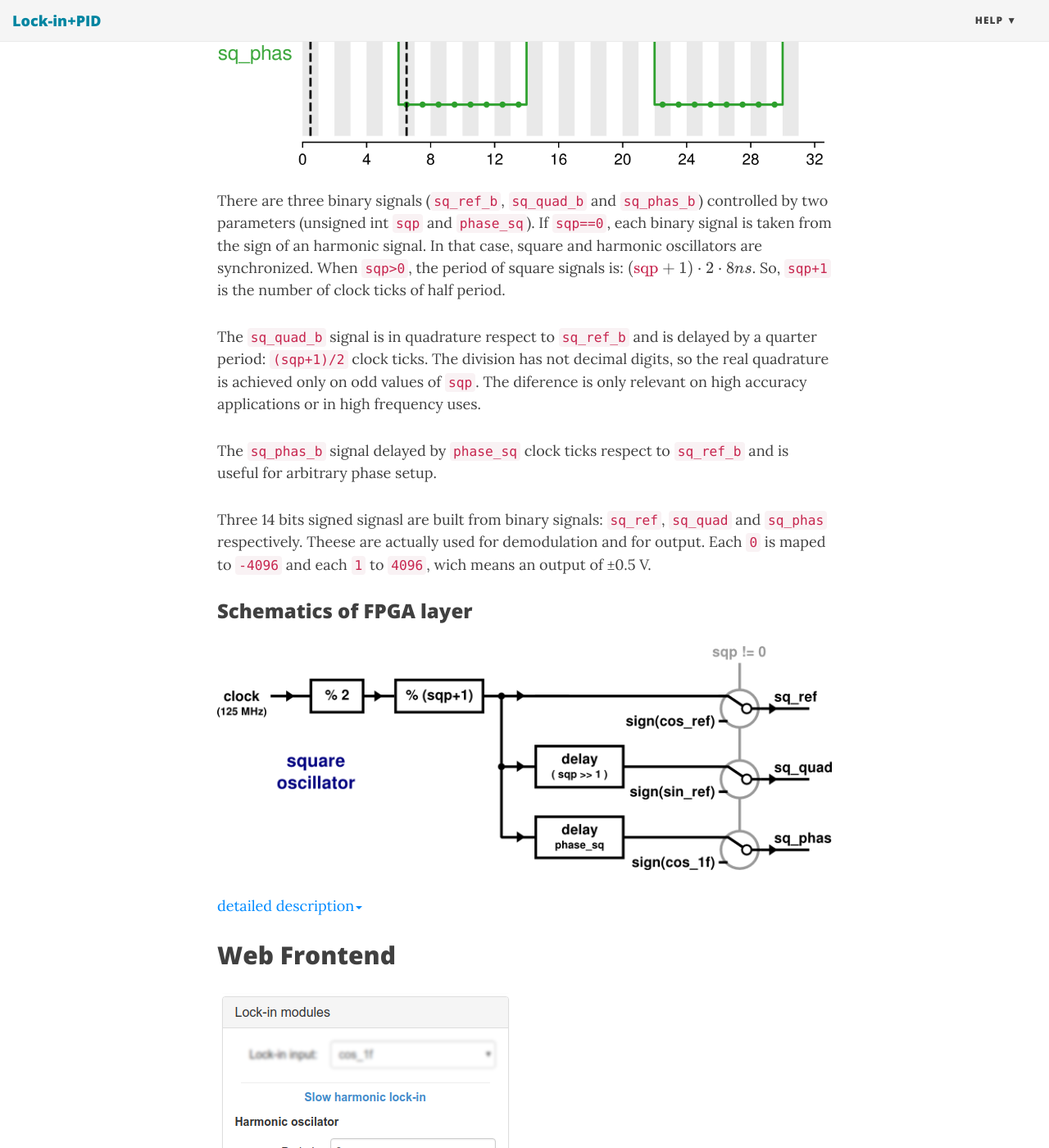
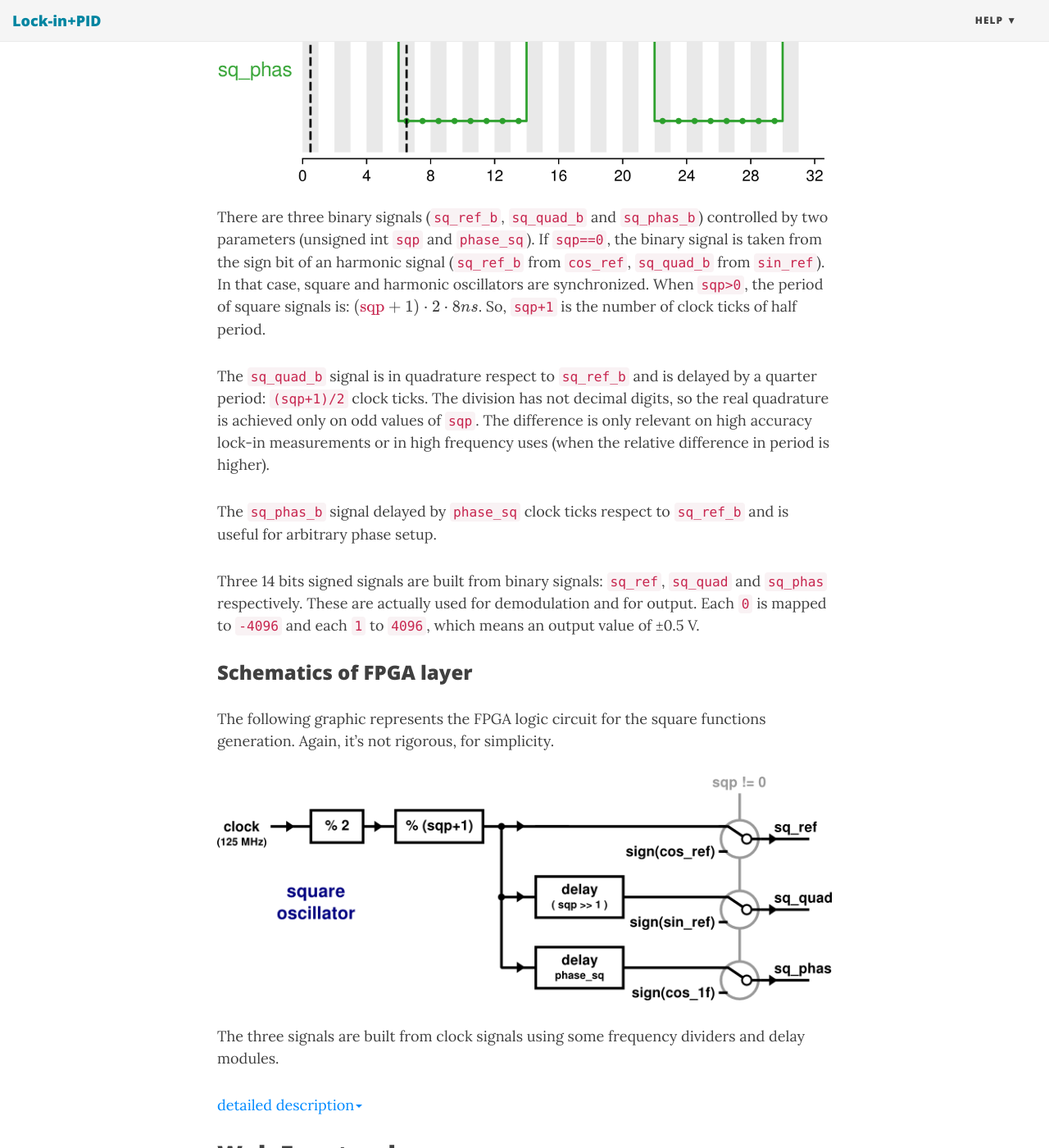
Before and after one commit to marceluda/rp_lock-in_pid, a Jekyll site: the page built from help/instruments_05_modulation.md, in a window 1280 px wide and 1400 px high, scrolled down 2786 px. Shown: the whole window at 82% size. Built offline with Jekyll 4.4.1, drawn with Linux system fonts in a browser that asks for light colours; nearby versions of some CDN libraries; formulas are drawn with MathJax 3; some of the changed text lies outside the part shown.

Commit message:
modulation almos finished

```diff
--- a/_includes/instrument_navbar.html
+++ b/_includes/instrument_navbar.html
@@ -22,7 +22,7 @@
   {% assign dropup = "" %}
 {% endif %}
 
-<div class="text-center{{ dropup }}">
+<div class="text-center{{ dropup }} clearfix">
   <ul class="breadcrumb justify-content-center">
     {% if prev_i<0  %}
       <li><span style="color:gray;">Previous</span></li>
--- a/help/instruments_05_modulation.md
+++ b/help/instruments_05_modulation.md
@@ -64,38 +64,68 @@
 ![Square Functions]({{ site.baseurl }}/img/square_mods.png "Square Functions")
 
 There are three binary signals (`sq_ref_b`, `sq_quad_b` and `sq_phas_b`) controlled by two parameters
-(unsigned int `sqp` and `phase_sq`). If `sqp==0`, each binary signal is taken from
-the sign of an harmonic signal. In that case, square and harmonic oscillators are synchronized.
+(unsigned int `sqp` and `phase_sq`). If `sqp==0`, the binary signal is taken from
+the sign bit of an harmonic signal (`sq_ref_b` from `cos_ref`, `sq_quad_b` from `sin_ref`). In that case, square and harmonic oscillators are synchronized.
 When `sqp>0`, the period of square signals is: $$ ({\color{var}\text{sqp}}+1) \cdot 2 \cdot 8 ns $$.
 So, `sqp+1` is the number of clock ticks of half period.
 
 The `sq_quad_b` signal is in quadrature respect to `sq_ref_b` and is delayed by a quarter period:
 `(sqp+1)/2` clock ticks. The division has not decimal digits, so the real quadrature is achieved only on
-odd values of `sqp`. The diference is only relevant on high accuracy applications or in high frequency
-uses.
+odd values of `sqp`. The difference is only relevant on high accuracy lock-in measurements or in high frequency uses (when the relative difference in period is higher).
 
 The `sq_phas_b` signal delayed by `phase_sq` clock ticks respect to `sq_ref_b` and is useful for
 arbitrary phase setup.
 
-Three 14 bits signed signasl are built from binary signals: `sq_ref`, `sq_quad` and `sq_phas` respectively. Theese are actually used for demodulation and for output. Each `0` is maped to
-`-4096` and each  `1` to `4096`, wich means an output of ±0.5 V.
+Three 14 bits signed signals are built from binary signals: `sq_ref`, `sq_quad` and `sq_phas` respectively. These are actually used for demodulation and for output. Each `0` is mapped to
+`-4096` and each  `1` to `4096`, which means an output value of ±0.5 V.
 
 ### Schematics of FPGA layer
 
+The following graphic represents the FPGA logic circuit for the square functions generation.
+Again, it's not rigorous, for simplicity.
 
 ![Square Functions FPGA]({{ site.baseurl }}/img/gen_mod2_square.png "Square Functions FPGA")
 
+The three signals are built from clock signals using some frequency dividers and delay modules.
 
 <a data-toggle="collapse" href="#Schematics_of_FPGA_layer_square" aria-expanded="false" aria-controls="Schematics_of_FPGA_layer_square">detailed description<span class="caret"></span></a>
 
 <div id="Schematics_of_FPGA_layer_square" class="collapse" markdown="1" style="padding: 10px; border: 1px solid gray; border-radius: 5px;">
-aaa
+
+The clock signal (square signal of 125 MHz frequency / 8 ns period) is lowered down by two
+frequency dividers: divided by 2 and by $$ ({\color{var}\text{sqp}}+1) $$.
+The higher frequency is achieved at `sqp=1`:
+$$ 31.25 \; \text{MHz} \;=\; \frac{125 \; \text{MHz}}{ 4 } $$ .
+
+`sq_ref_b` refers to *reference* signal. The signal `sq_quad_b` is delayed
+to be in quadrature respect to `sq_ref_b`. The delay is
+$$ (\frac{\color{var}\text{sqp}}{2}+1) $$ clock ticks length (the division is done by the
+shift operator`sqp>>1`,  whose result has not decimal digits and rounds all to
+the lower integer value).
+
+The `sq_phas_b` signal is delayed by `phase_sq` clock ticks length.
+
 </div>
 
 
 ## Web Frontend
 
-![Harmonic Functions web]({{ site.baseurl }}/img/lock-in_panels_modulation.png "Harmonic Functions web")
+<div markdown="1" >
+
+![Harmonic Functions web]({{ site.baseurl }}/img/lock-in_panels_modulation.png "Harmonic Functions web"){:style="float: right;margin-right: 7px;margin-top: 7px;"}
+
+In the Lock-in panel, both oscillators can be configured.
+
+Under the *Slow harmonic lock-in* section you can set the fpga `hp` parameter using the
+**Period** control, and the fpga `phase` parameter using the **Phase** control.
+
+Under the *Fast square lock-in* section you can set the fpga `sqp` parameter using the
+**Period** control, and the fpga `phase_sq` parameter using the **Phase** control.
+
+All the controls are configured using unsigned int values and a human-readable value is shown
+below to make it easier to understand.
+
+</div>
 
 
 {% include instrument_navbar.html up=1 %}
```
Also changed, not shown: help/instruments_03_inout.md (+1 -1 lines), help/instruments_04_lock-in.md (+4 -3 lines).
